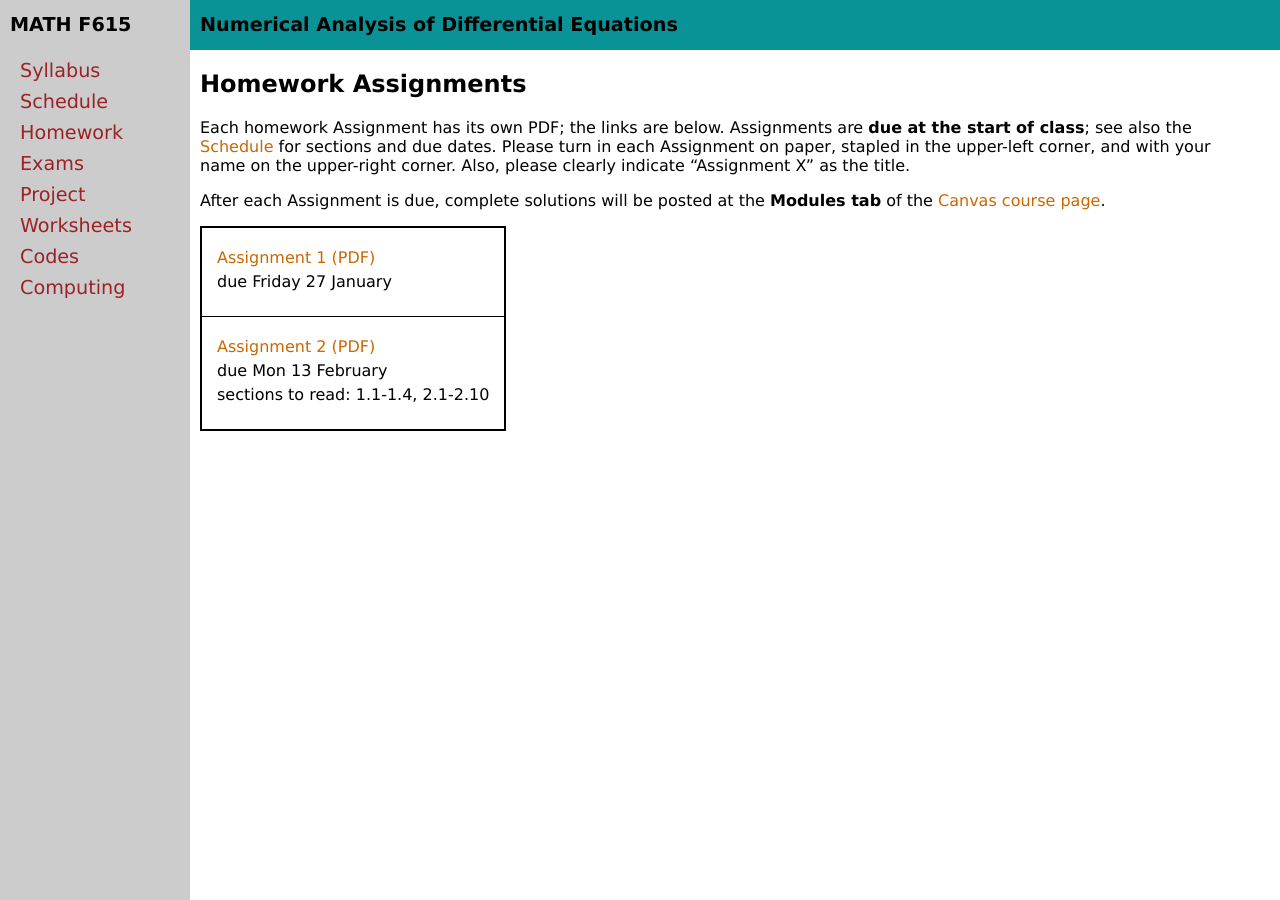
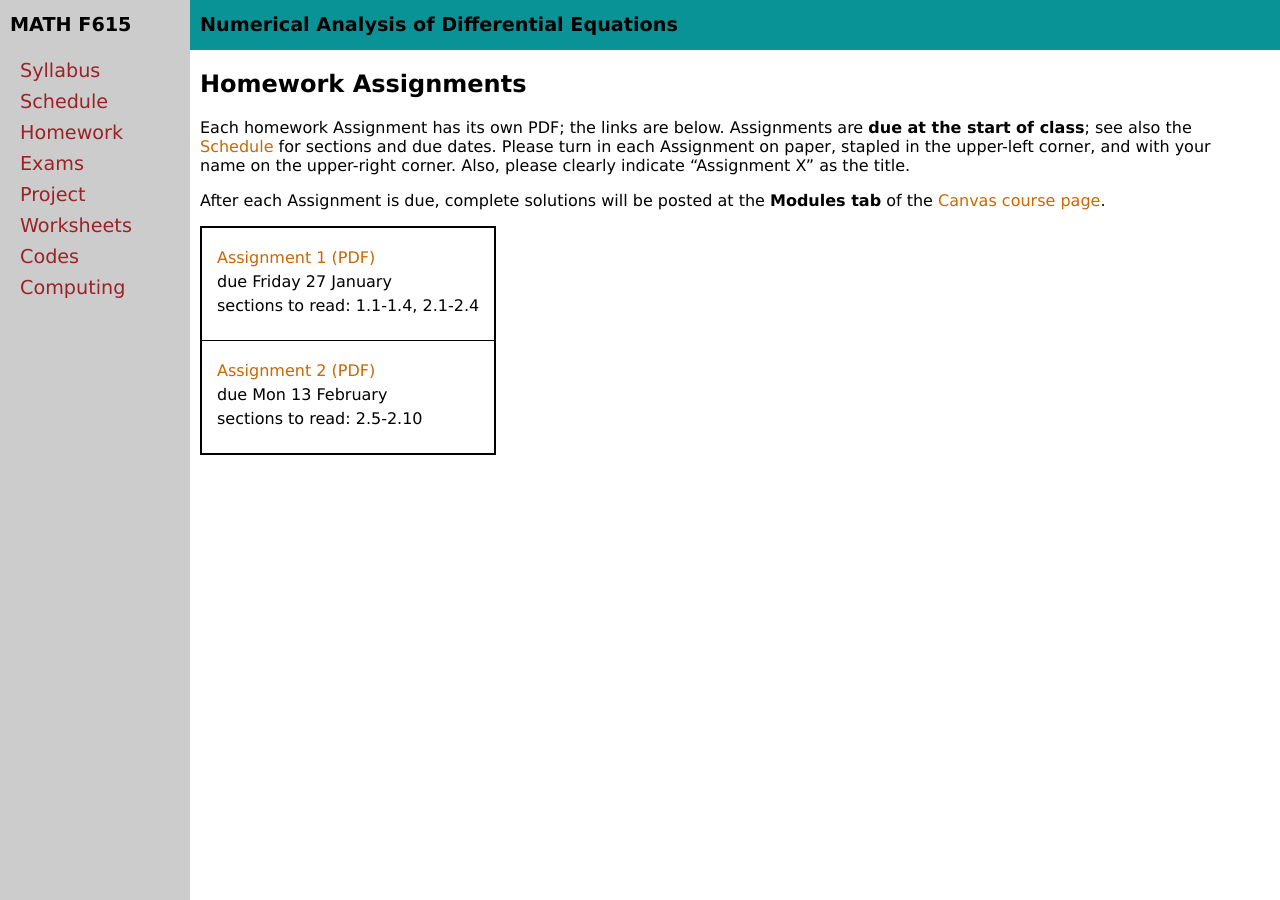
Before and after one commit to bueler/nade, a Jekyll site: the page built from homework.md, in a window 1280 px wide. Built offline with Jekyll 4.4.1, drawn with Linux system fonts in a browser that asks for light colours.

Commit message:
clean up A1

```diff
--- a/_data/homework.yml
+++ b/_data/homework.yml
@@ -4,8 +4,8 @@
 - name: Assignment 1
   due: Friday 27 January
   blank: A1.pdf
-  #sections: FIXME
+  sections: 1.1-1.4, 2.1-2.4
 - name: Assignment 2
   due: Mon 13 February
   blank: A2.pdf
-  sections: 1.1-1.4, 2.1-2.10
+  sections: 2.5-2.10
```
Also changed, not shown: 2 other files.
